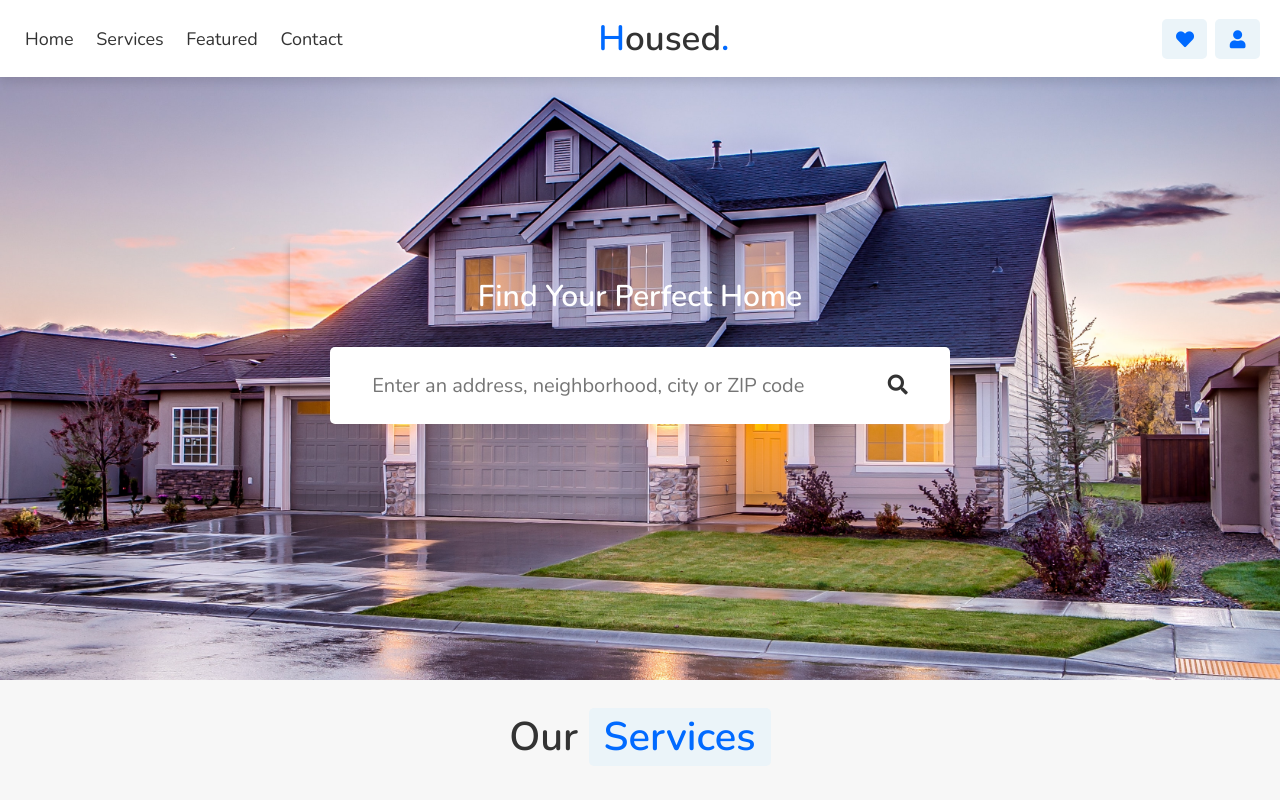
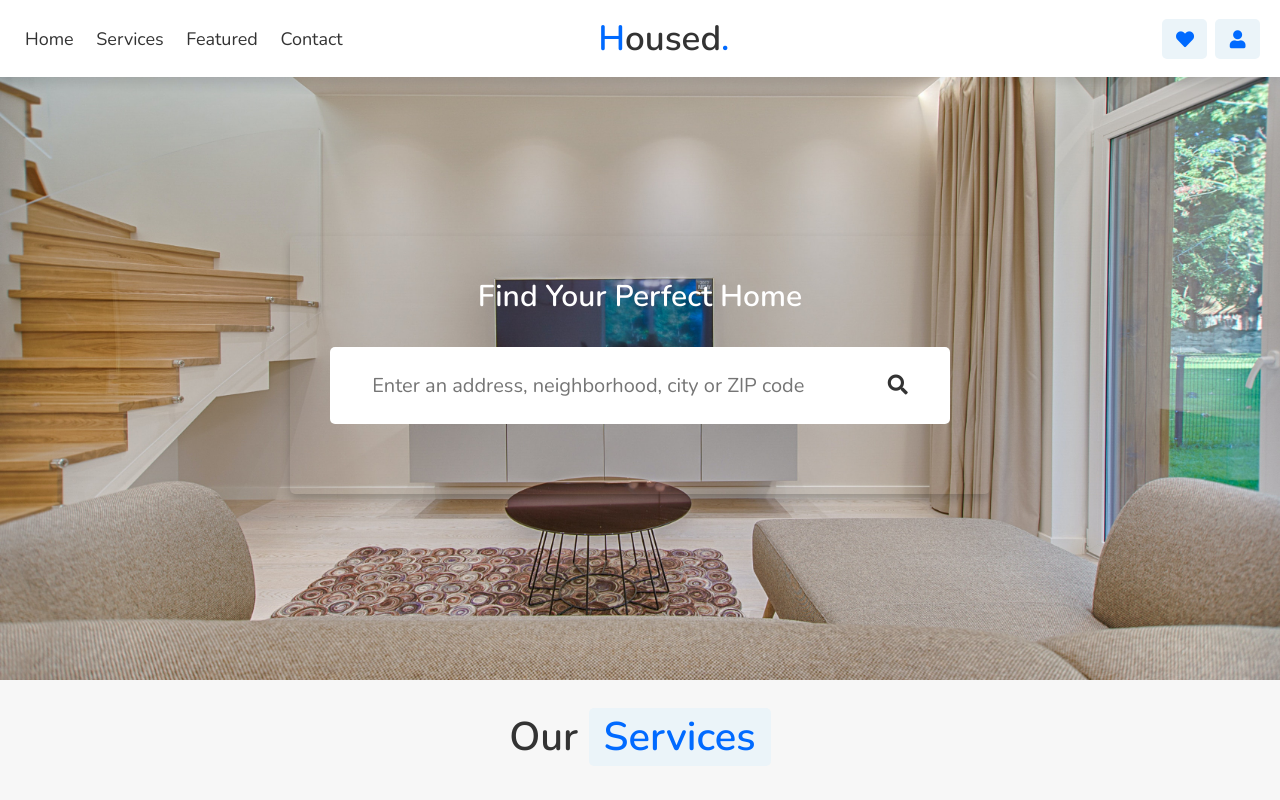
Before and after one commit to blairesc/Housed, a plain HTML site: page index.html in a window 1280 px wide. Shown: the top 800 px of the page. Drawn offline with nearby package versions, Linux system fonts and the light colour scheme.

Commit message:
hero background

```diff
--- a/style.css
+++ b/style.css
@@ -125,7 +125,7 @@ section {
 
 .home {
   min-height: 85vh;
-  background: url(../images/house-2.jpg) no-repeat;
+  background: url(/images/image-10.jpg) no-repeat;
   background-size: cover;
   background-position: center;
   background-attachment: fixed;
```
